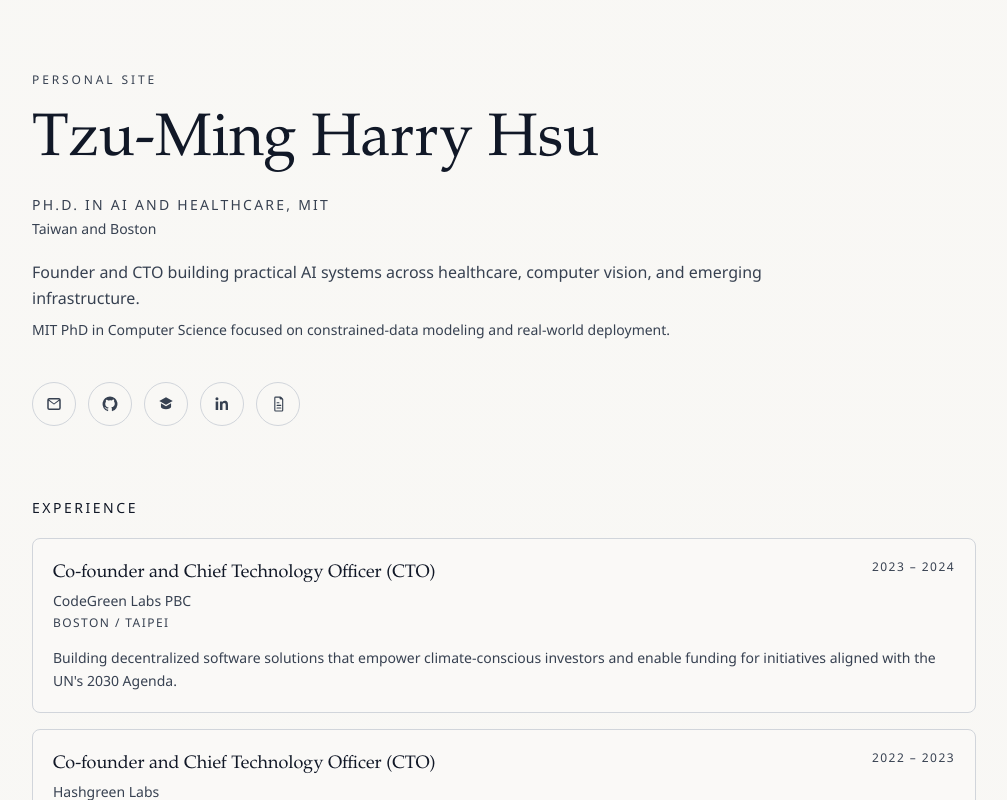
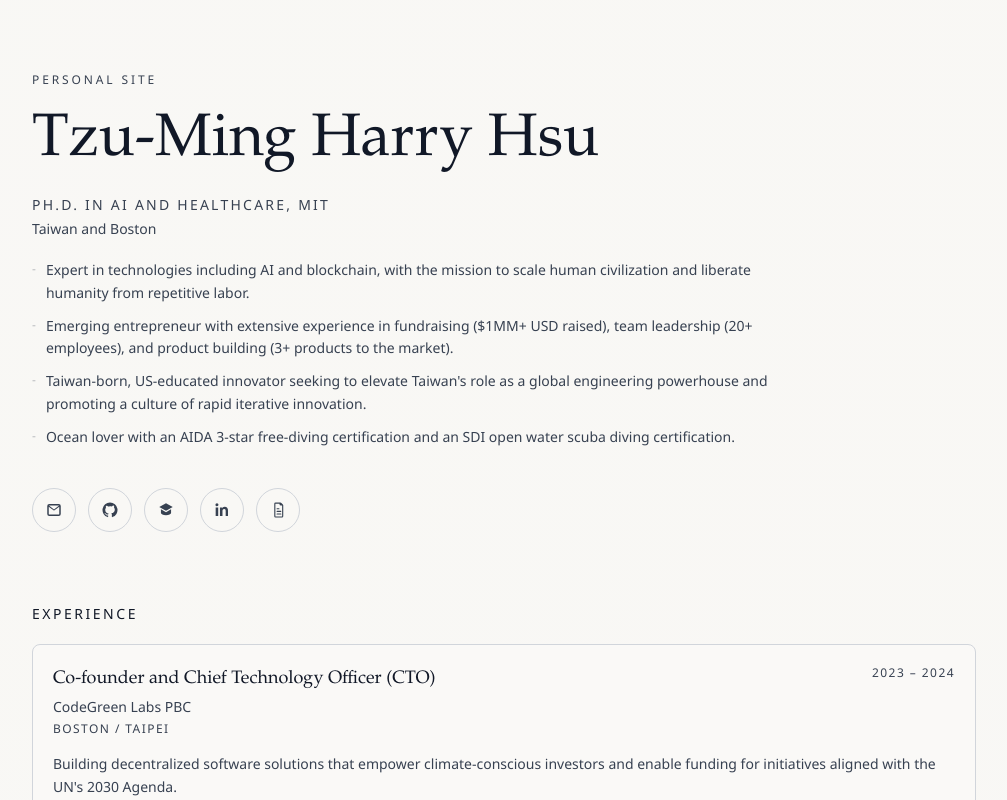
Before and after one commit to stmharry/stmharry.github.io, a React (Vite) app: page / in a window 1280 px wide. Shown: the top 800 px of the page, without its empty margins (136-1143 px from the left). Built offline with nearby package versions, Linux system fonts and the light colour scheme.

Commit message:
🐛 fix(hero): restore canonical summary bullet presentation
Revert the temporary two-line custom summary and render the original
canonical profile bullets in the hero section.

```diff
--- a/src/components/Hero.tsx
+++ b/src/components/Hero.tsx
@@ -13,8 +13,14 @@ export const Hero = ({ profile }: HeroProps) => {
       </h1>
       <p className="mt-3 text-xs tracking-[0.16em] text-(--ink-700) uppercase sm:mt-4 sm:text-sm">{profile.headline}</p>
       <p className="mt-1 text-sm text-(--ink-700)">{profile.location}</p>
-      <p className="mt-5 max-w-3xl text-sm leading-relaxed text-(--ink-700) sm:text-base">{profile.summaryLead}</p>
-      <p className="mt-2 max-w-3xl text-xs leading-relaxed text-(--ink-700) sm:text-sm">{profile.summaryNote}</p>
+      <ul className="mt-5 max-w-3xl space-y-2.5">
+        {profile.summaryBullets.map((bullet, i) => (
+          <li key={i} className="flex items-start gap-2.5 text-sm leading-relaxed text-(--ink-700)">
+            <span className="mt-[0.2em] shrink-0 select-none text-xs opacity-35">-</span>
+            <span>{bullet}</span>
+          </li>
+        ))}
+      </ul>
     </header>
   );
 };
--- a/src/data/cv/selectors.ts
+++ b/src/data/cv/selectors.ts
@@ -4,8 +4,7 @@ export type WebProfile = {
   name: string;
   headline: string;
   location: string;
-  summaryLead: string;
-  summaryNote: string;
+  summaryBullets: string[];
 };
 
 export const getWebProfile = (content: CvContent): WebProfile => {
@@ -13,9 +12,7 @@ export const getWebProfile = (content: CvContent): WebProfile => {
     name: content.profile.name,
     headline: content.profile.headline,
     location: content.profile.location,
-    summaryLead:
-      "Founder and CTO building practical AI systems across healthcare, computer vision, and emerging infrastructure.",
-    summaryNote: "MIT PhD in Computer Science focused on constrained-data modeling and real-world deployment.",
+    summaryBullets: content.profile.summaryBullets,
   };
 };
 
```
